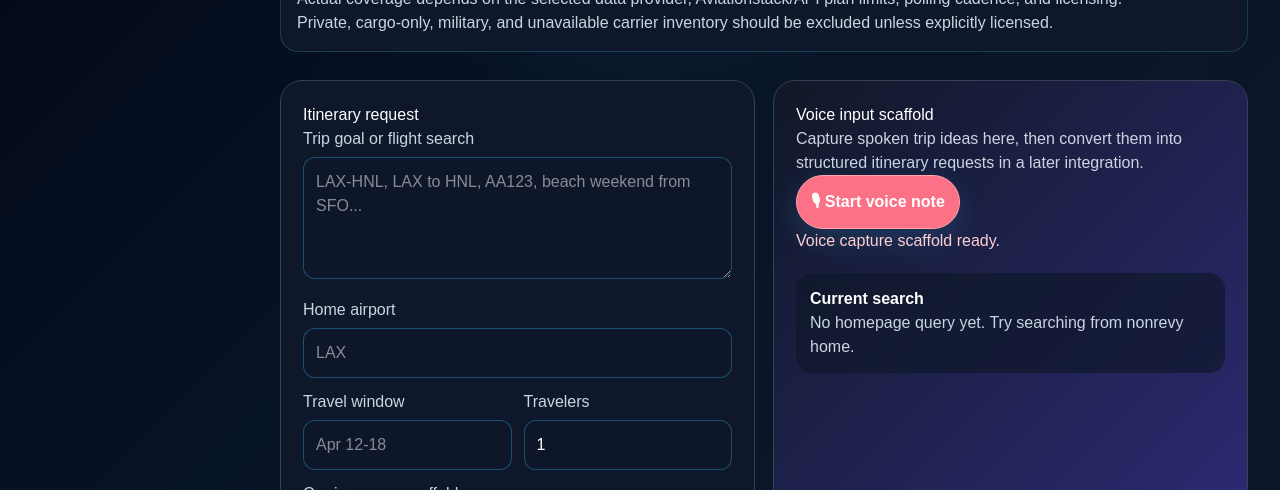
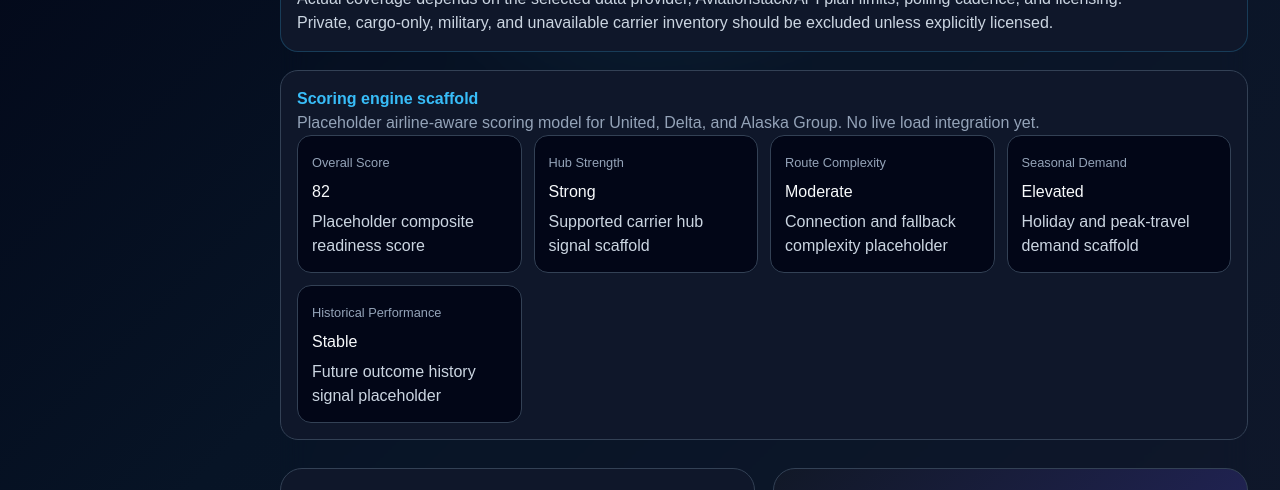
Before and after one commit to richlafayette-creator/nonrev-app, a Next.js app: page /plan in a window 1280 px wide. Shown: the part 254-744 px from the top of the page. Built offline with nearby package versions, Linux system fonts and the light colour scheme; no server answers; the database is empty.

Commit message:
Add scoring engine scaffold

```diff
--- a/app/plan/page.tsx
+++ b/app/plan/page.tsx
@@ -47,6 +47,14 @@ const mockItineraries = [
 const rankedItineraries = [...mockItineraries]
   .map((itinerary) => ({ ...itinerary, ranking: rankItinerary(itinerary) }))
   .sort((a, b) => b.ranking.score - a.ranking.score)
+
+const scoringBreakdown = [
+  { label: 'Overall Score', value: '82', note: 'Placeholder composite readiness score' },
+  { label: 'Hub Strength', value: 'Strong', note: 'Supported carrier hub signal scaffold' },
+  { label: 'Route Complexity', value: 'Moderate', note: 'Connection and fallback complexity placeholder' },
+  { label: 'Seasonal Demand', value: 'Elevated', note: 'Holiday and peak-travel demand scaffold' },
+  { label: 'Historical Performance', value: 'Stable', note: 'Future outcome history signal placeholder' }
+]
 
 function confidenceColor(confidence: string) {
   if (confidence === 'Strong') return '#22c55e'
@@ -133,6 +141,22 @@ export default function PlanPage() {
             {passengerFlightCoverageNotes.map((note) => <li key={note}>{note}</li>)}
           </ul>
         </div>
+
+        <section style={{ border: '1px solid #334155', borderRadius: 18, padding: 16, background: '#0f172a', color: '#cbd5e1', marginTop: 18 }}>
+          <strong style={{ color: '#38bdf8' }}>Scoring engine scaffold</strong>
+          <p style={{ color: '#94a3b8' }}>
+            Placeholder airline-aware scoring model for United, Delta, and Alaska Group. No live load integration yet.
+          </p>
+          <div style={{ display: 'grid', gridTemplateColumns: 'repeat(auto-fit, minmax(180px, 1fr))', gap: 12 }}>
+            {scoringBreakdown.map((item) => (
+              <article key={item.label} style={{ border: '1px solid #334155', borderRadius: 14, padding: 14, background: '#020617' }}>
+                <small style={{ color: '#94a3b8' }}>{item.label}</small>
+                <h3 style={{ color: '#f8fafc', margin: '6px 0' }}>{item.value}</h3>
+                <p style={{ margin: 0, color: '#cbd5e1' }}>{item.note}</p>
+              </article>
+            ))}
+          </div>
+        </section>
 
         <div style={{ display: 'grid', gridTemplateColumns: 'repeat(auto-fit, minmax(300px, 1fr))', gap: 18, marginTop: 28 }}>
           <form
```
